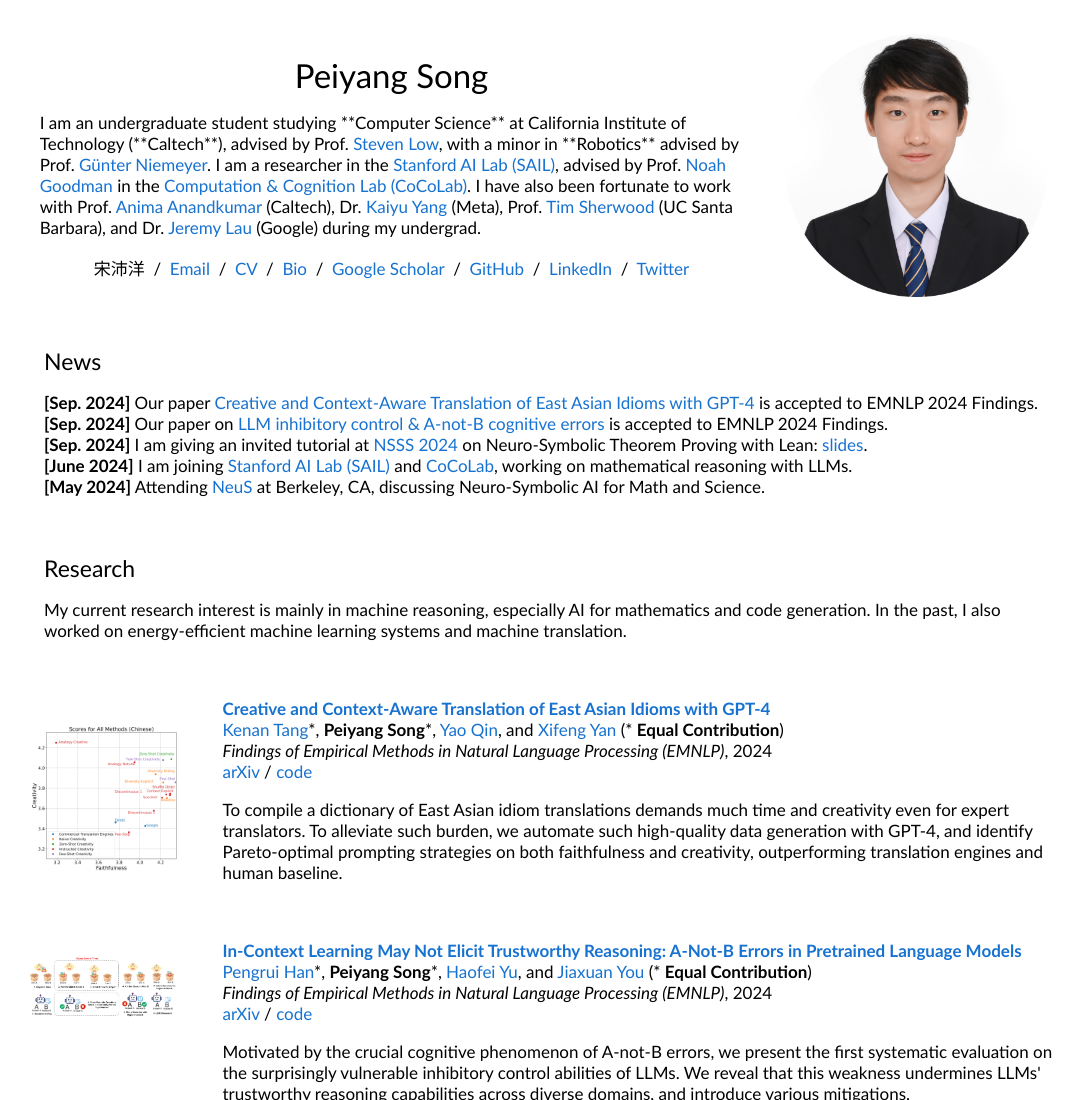
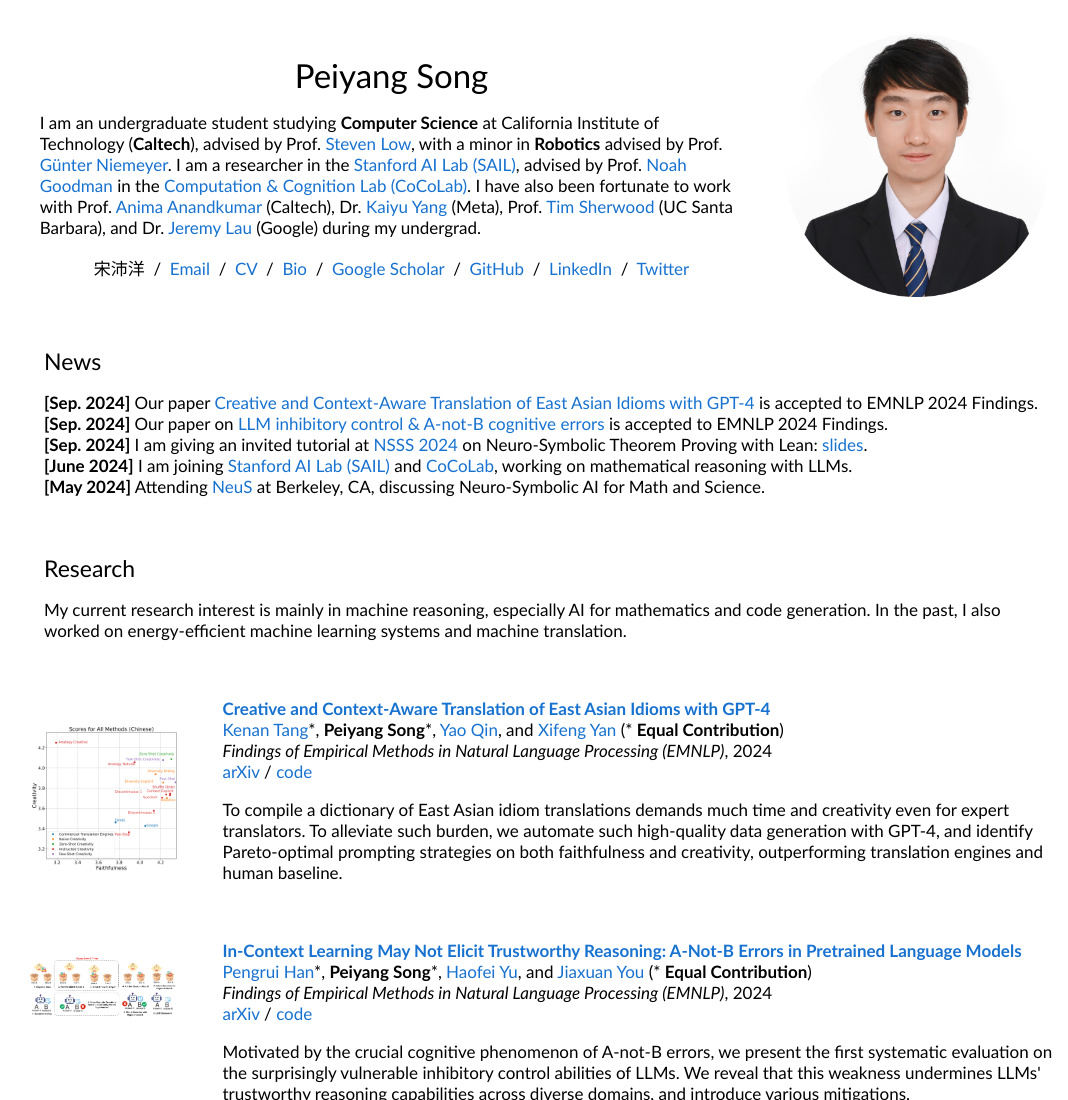
Before and after one commit to Peiyang-Song/Peiyang-Song.github.io, a plain HTML site: page index.html in a window 1280 px wide. Shown: the top 1100 px of the page, without its empty margins (91-1159 px from the left). Drawn offline with Linux system fonts and the light colour scheme.

Commit message:
Update index.html

```diff
--- a/index.html
+++ b/index.html
@@ -38,7 +38,7 @@
                 <name>Peiyang Song</name>
               </p>
               <p>
-		I am an undergraduate student studying **Computer Science** at California Institute of Technology (**Caltech**), advised by Prof. <a style="text-decoration: none" target="_blank" href="https://netlab.caltech.edu/">Steven Low</a>, with a minor in **Robotics** advised by Prof. <a style="text-decoration: none" target="_blank" href="https://scholar.google.com/citations?user=-YP8MJ0AAAAJ&hl=en">Günter Niemeyer</a>. I am a researcher in the <a style="text-decoration: none" target="_blank" href="https://ai.stanford.edu/">Stanford AI Lab (SAIL)</a>, advised by Prof. <a style="text-decoration: none" target="_blank" href="https://cocolab.stanford.edu/ndg.html">Noah Goodman</a> in the <a style="text-decoration: none" target="_blank" href="https://cocolab.stanford.edu/">Computation & Cognition Lab (CoCoLab)</a>. I have also been fortunate to work with Prof. <a style="text-decoration: none" target="_blank" href="http://tensorlab.cms.caltech.edu/users/anima/">Anima Anandkumar</a> (Caltech), Dr. <a style="text-decoration: none" target="_blank" href="https://yangky11.github.io/">Kaiyu Yang</a> (Meta), Prof. <a style="text-decoration: none" target="_blank" href="https://www.arch.cs.ucsb.edu/prof-sherwood">Tim Sherwood</a> (UC Santa Barbara), and Dr. <a style="text-decoration: none" target="_blank" href="https://dl.acm.org/profile/81100206077">Jeremy Lau</a> (Google) during my undergrad.
+		I am an undergraduate student studying <b>Computer Science</b> at California Institute of Technology (<b>Caltech</b>), advised by Prof. <a style="text-decoration: none" target="_blank" href="https://netlab.caltech.edu/">Steven Low</a>, with a minor in <b>Robotics</b> advised by Prof. <a style="text-decoration: none" target="_blank" href="https://scholar.google.com/citations?user=-YP8MJ0AAAAJ&hl=en">Günter Niemeyer</a>. I am a researcher in the <a style="text-decoration: none" target="_blank" href="https://ai.stanford.edu/">Stanford AI Lab (SAIL)</a>, advised by Prof. <a style="text-decoration: none" target="_blank" href="https://cocolab.stanford.edu/ndg.html">Noah Goodman</a> in the <a style="text-decoration: none" target="_blank" href="https://cocolab.stanford.edu/">Computation & Cognition Lab (CoCoLab)</a>. I have also been fortunate to work with Prof. <a style="text-decoration: none" target="_blank" href="http://tensorlab.cms.caltech.edu/users/anima/">Anima Anandkumar</a> (Caltech), Dr. <a style="text-decoration: none" target="_blank" href="https://yangky11.github.io/">Kaiyu Yang</a> (Meta), Prof. <a style="text-decoration: none" target="_blank" href="https://www.arch.cs.ucsb.edu/prof-sherwood">Tim Sherwood</a> (UC Santa Barbara), and Dr. <a style="text-decoration: none" target="_blank" href="https://dl.acm.org/profile/81100206077">Jeremy Lau</a> (Google) during my undergrad.
               </p>
               <p style="text-align:center">
                 宋沛洋 &nbsp/&nbsp
```
